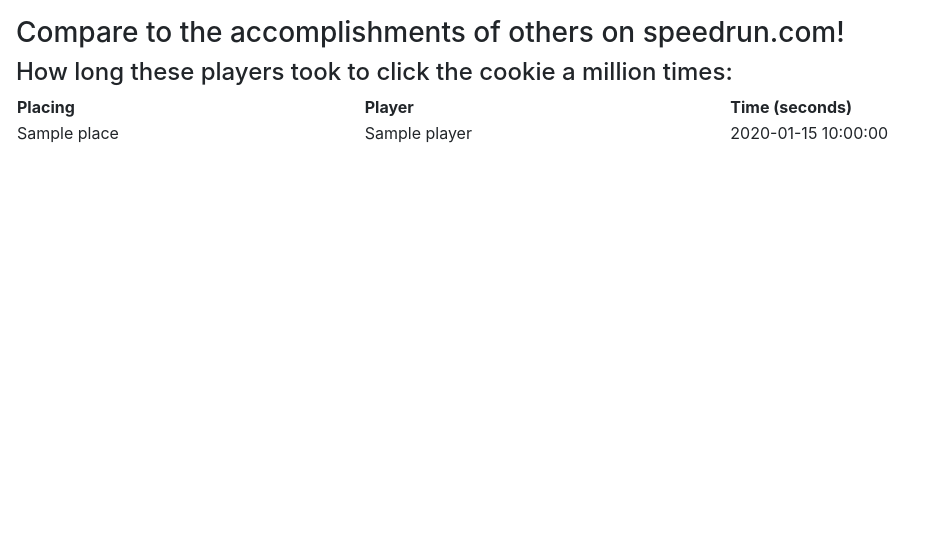
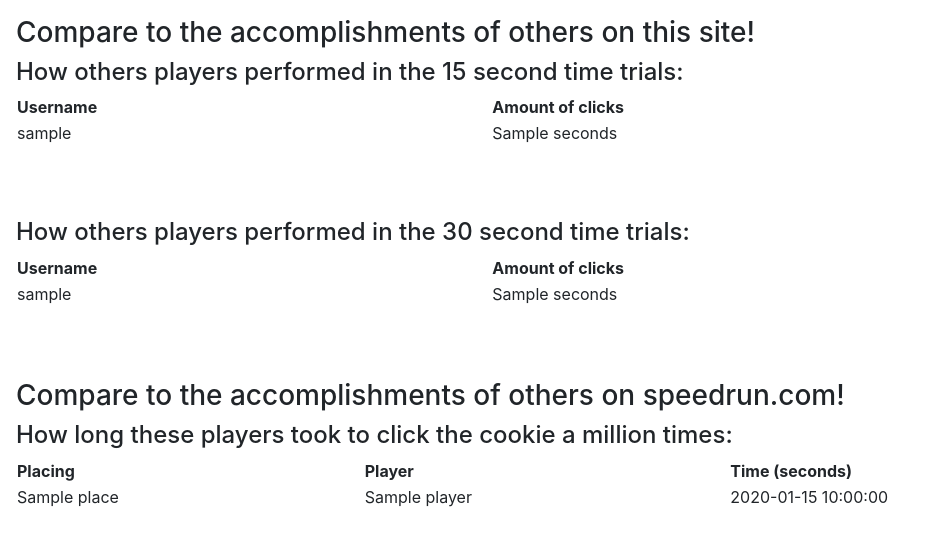
Before and after one commit to KelvinNg0/SoftDev_p02, a Flask app: template templates/leaderboards.html in a window 1280 px wide. Shown: the part 56-602 px from the top of the page, without its empty margins (0-934 px from the left). Run offline with Flask 2, Linux system fonts and the light colour scheme; the template is opened without the code that fills it: most values are stand-ins (such as "Sample title", 1, 10 or a date in 2020); some libraries are stand-ins or nearby versions.

Commit message:
Can now compare trial times with other people on this site

```diff
--- a/app.py
+++ b/app.py
@@ -112,7 +112,11 @@ def profile():
 @app.route('/leaderboards')
 @login_required
 def leaderboards():
-	return render_template("leaderboards.html", runs = api.get_leaderboards())
+	leaderboards = db_ops.get_leaderboards()
+	leaderboard_15_sec = leaderboards[0]
+	leaderboard_30_sec = leaderboards[1]
+	return render_template("leaderboards.html", leaderboard_15_sec = leaderboard_15_sec,
+							leaderboard_30_sec = leaderboard_30_sec, runs = api.get_leaderboards())
 
 @app.route('/trial/fifteensec')
 @login_required
--- a/templates/leaderboards.html
+++ b/templates/leaderboards.html
@@ -2,9 +2,42 @@
 
 {% block content %}
 <div class="cover-container d-flex w-100 h-100 p-3 mx-auto flex-column">
+
+<h3>Compare to the accomplishments of others on this site!</h3>
+<h4>How others players performed in the 15 second time trials:</h4>
+<table>
+  <tr>
+    <th>Username</th>
+    <th>Amount of clicks</th>
+  </tr>
+  {% for run in leaderboard_15_sec %}
+  <tr>
+    <td>{{run['username']}}</td>
+    <td>{{run['seconds']}}</td>
+  </tr>
+  {% endfor %}
+</table>
+
+<br><br><br>
+
+<h4>How others players performed in the 30 second time trials:</h4>
+<table>
+  <tr>
+    <th>Username</th>
+    <th>Amount of clicks</th>
+  </tr>
+  {% for run in leaderboard_30_sec %}
+  <tr>
+    <td>{{run['username']}}</td>
+    <td>{{run['seconds']}}</td>
+  </tr>
+  {% endfor %}
+</table>
+
+<br><br><br>
+
 <h3>Compare to the accomplishments of others on speedrun.com!</h3>
 <h4>How long these players took to click the cookie a million times: </h4>
-
 <table>
   <tr>
     <th>Placing</th>
--- a/utl/db_ops.py
+++ b/utl/db_ops.py
@@ -111,3 +111,26 @@ def record_trial(username, trial_type, clicks):
 
     db.commit()
     db.close()
+
+def get_leaderboards():
+    db = sqlite3.connect(DB_FILE)
+    c = db.cursor()
+
+    leaderboard_15_sec = []
+    c.execute("SELECT username, trial_15_sec FROM accounts WHERE trial_15_sec > 0 ORDER BY trial_15_sec")
+    for row in c:
+        dict = {}
+        dict['username'] = row[0]
+        dict['seconds'] = row[1]
+        leaderboard_15_sec.append(dict)
+
+    leaderboard_30_sec = []
+    c.execute("SELECT username, trial_30_sec FROM accounts WHERE trial_30_sec > 0 ORDER BY trial_30_sec")
+    for row in c:
+        dict = {}
+        dict['username'] = row[0]
+        dict['seconds'] = row[1]
+        leaderboard_30_sec.append(dict)
+
+    db.close()
+    return leaderboard_15_sec, leaderboard_30_sec
```
Also changed, not shown: database.db.
